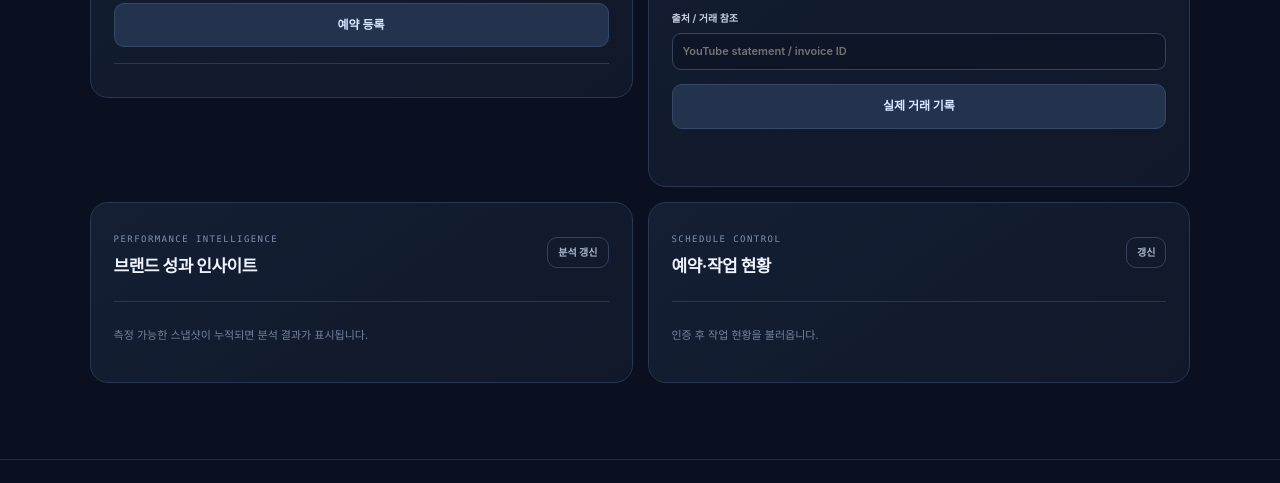
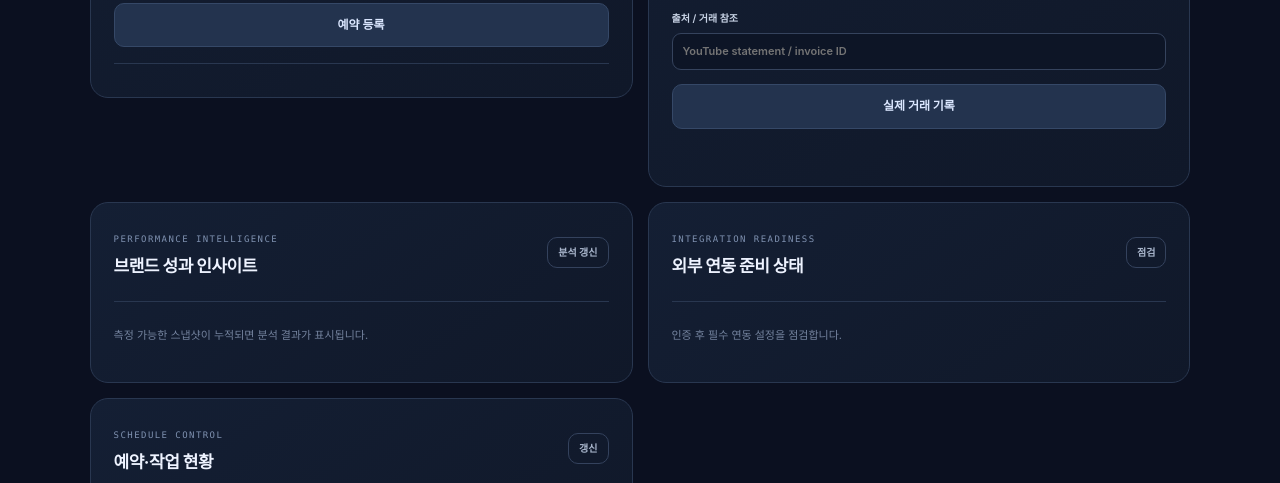
Before and after one commit to justinhblee-prog/shorts, a plain HTML site: page frontend/index.html in a window 1280 px wide. Shown: the part 3823-4306 px from the top of the page. Drawn offline with Linux system fonts and the light colour scheme; files that its build step writes are made by us from their sources; no server answers; files whose address does not match are found by name.

Commit message:
feat(frontend): add integration readiness panel

```diff
--- a/frontend/index.html
+++ b/frontend/index.html
@@ -107,7 +107,7 @@
           <form id="ledgerForm" class="compact-form"><label>브랜드<select id="ledgerBrand"></select></label><div class="field-row"><label>유형<select id="ledgerType"><option value="youtube_ads">YouTube 광고</option><option value="affiliate">제휴</option><option value="sponsor">협찬</option><option value="production_cost">제작 비용</option><option value="software_cost">소프트웨어 비용</option></select></label><label>금액 (USD)<input id="ledgerAmount" type="number" min="0" step=".01" required></label></div><div class="field-row"><label>시장<select id="ledgerRegion"><option>US</option><option>KR</option><option>JP</option><option>GB</option></select></label><label>발생 일자<input id="ledgerDate" type="date" required></label></div><label>출처 / 거래 참조<input id="ledgerReference" required placeholder="YouTube statement / invoice ID"></label><button class="button button-secondary button-wide">실제 거래 기록</button></form><div id="ledgerMessage" class="inline-message"></div>
         </article>
         <article class="panel"><div class="panel-title"><div><span class="panel-kicker">PERFORMANCE INTELLIGENCE</span><h3>브랜드 성과 인사이트</h3></div><button class="button button-quiet button-small" id="loadInsights">분석 갱신</button></div><div id="insightList" class="data-list"><div class="empty-state">측정 가능한 스냅샷이 누적되면 분석 결과가 표시됩니다.</div></div></article>
-        <article class="panel"><div class="panel-title"><div><span class="panel-kicker">SCHEDULE CONTROL</span><h3>예약·작업 현황</h3></div><button class="button button-quiet button-small" id="loadSchedules">갱신</button></div><div id="queueDetails" class="data-list"><div class="empty-state">인증 후 작업 현황을 불러옵니다.</div></div></article>
+        <article class="panel"><div class="panel-title"><div><span class="panel-kicker">INTEGRATION READINESS</span><h3>외부 연동 준비 상태</h3></div><button class="button button-quiet button-small" id="loadPreflight">점검</button></div><div id="preflightList" class="data-list"><div class="empty-state">인증 후 필수 연동 설정을 점검합니다.</div></div></article><article class="panel"><div class="panel-title"><div><span class="panel-kicker">SCHEDULE CONTROL</span><h3>예약·작업 현황</h3></div><button class="button button-quiet button-small" id="loadSchedules">갱신</button></div><div id="queueDetails" class="data-list"><div class="empty-state">인증 후 작업 현황을 불러옵니다.</div></div></article>
       </div>
     </section>
   </main>
```
